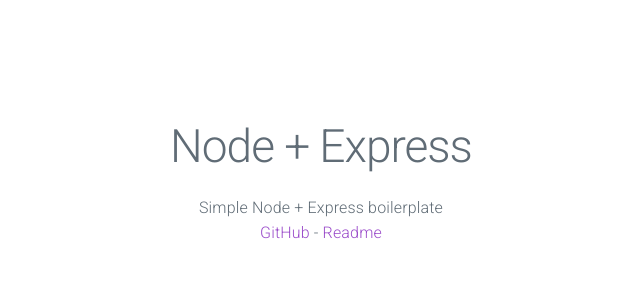
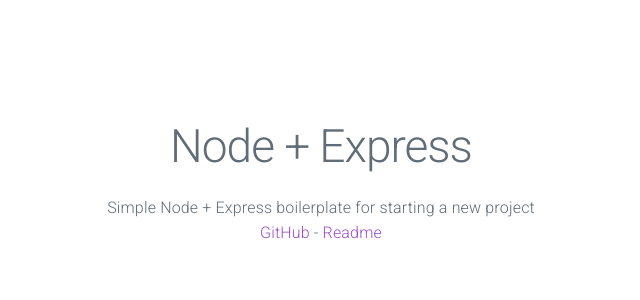
Before and after one commit to wolfgangdie/node-express-boilerplate, a Node server app: page / in a window 1280 px wide. Shown: the part 205-505 px from the top of the page, without its empty margins (314-954 px from the left). Run offline with Node 20, Linux system fonts and the light colour scheme.

Commit message:
Adding new description to package.json

```diff
--- a/package.json
+++ b/package.json
@@ -1,7 +1,7 @@
 {
   "name": "node-express-boilerplate",
   "version": "1.0.0",
-  "description": "Simple Node + Express boilerplate",
+  "description": "Simple Node + Express boilerplate for starting a new project",
   "main": "index.js",
   "scripts": {
     "start": "cross-env NODE_ENV=development && node index.js",
--- a/views/pages/index.ejs
+++ b/views/pages/index.ejs
@@ -10,7 +10,7 @@
         <div class="column">
           <h1>Node + Express</h1>
           <p>
-            Simple Node + Express boilerplate<br />
+            Simple Node + Express boilerplate for starting a new project<br />
             <a
               href="https://github.com/wolfgangdie/node-express-boilerplate.git"
               >GitHub
```
